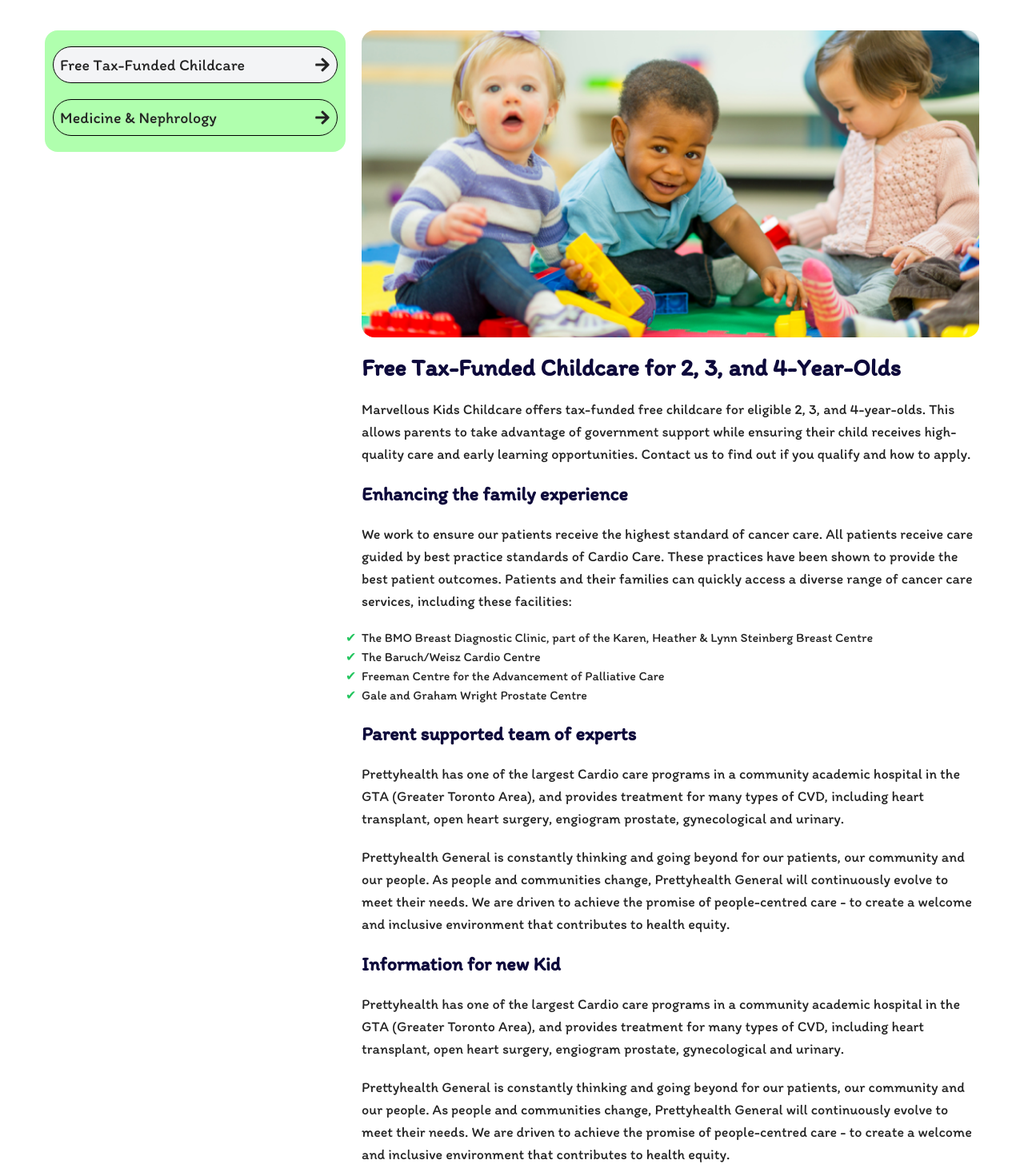
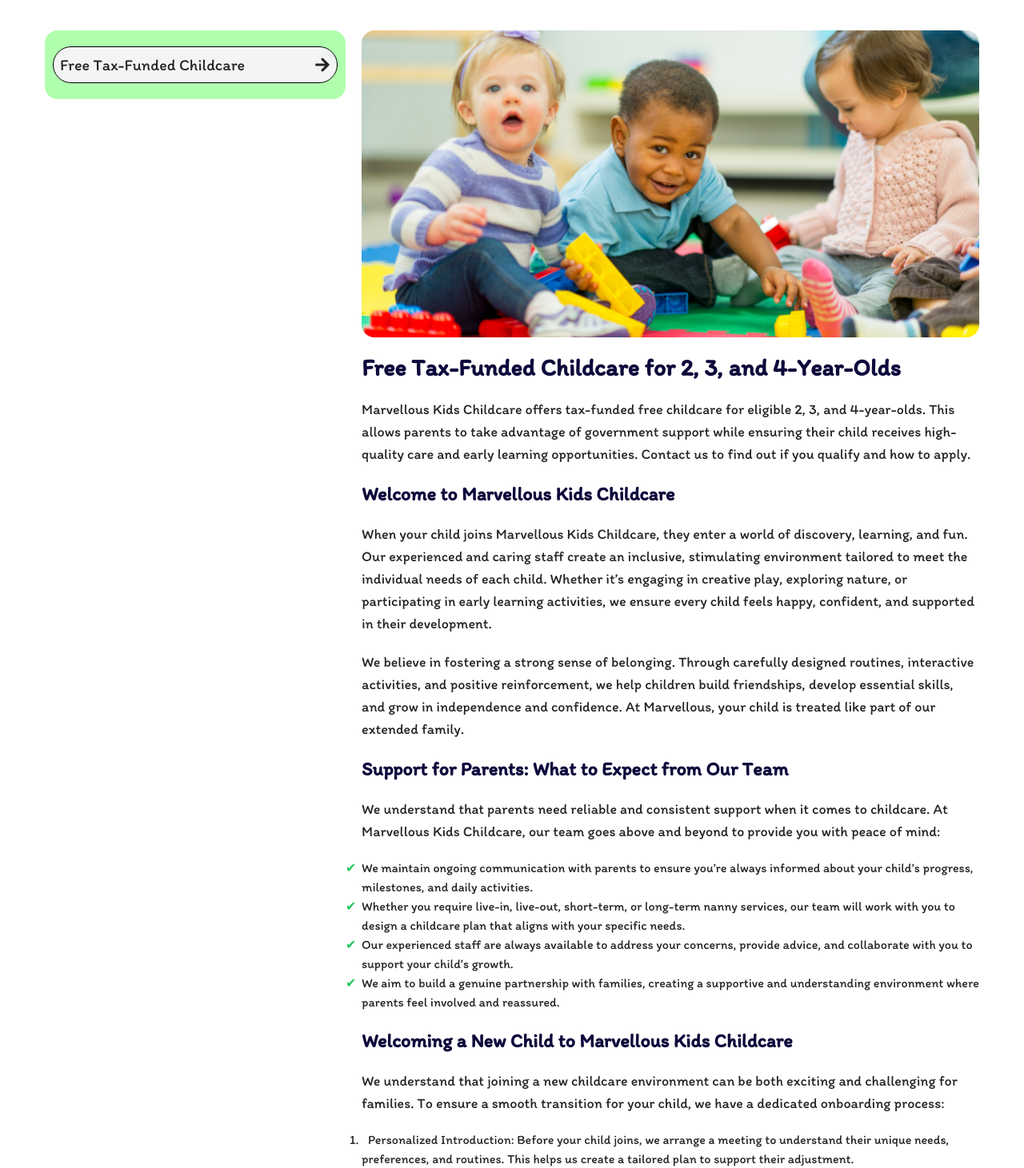
Before and after one commit to cycodedconcept/marvellouskids-ui, a Next.js app: page /area-of-care in a window 1280 px wide. Shown: the part 889-2350 px from the top of the page at 80% size. Built offline with nearby package versions, Linux system fonts and the light colour scheme.

Commit message:
Update: Revise sidebar content to enhance messaging and clarity for Marvellous Kids Childcare

```diff
--- a/data/sidebarContent.ts
+++ b/data/sidebarContent.ts
@@ -8,87 +8,105 @@ export const sidebarContentData = [
 				type: "p",
 				text: "Marvellous Kids Childcare offers tax-funded free childcare for eligible 2, 3, and 4-year-olds. This allows parents to take advantage of government support while ensuring their child receives high-quality care and early learning opportunities. Contact us to find out if you qualify and how to apply.",
 			},
-			{ type: "h5", text: "Enhancing the family experience" },
+			{ type: "h5", text: "Welcome to Marvellous Kids Childcare" },
 			{
 				type: "p",
-				text: "We work to ensure our patients receive the highest standard of cancer care. All patients receive care guided by best practice standards of Cardio Care. These practices have been shown to provide the best patient outcomes. Patients and their families can quickly access a diverse range of cancer care services, including these facilities:",
+				text: "When your child joins Marvellous Kids Childcare, they enter a world of discovery, learning, and fun. Our experienced and caring staff create an inclusive, stimulating environment tailored to meet the individual needs of each child. Whether it’s engaging in creative play, exploring nature, or participating in early learning activities, we ensure every child feels happy, confident, and supported in their development.",
+			},
+			{
+				type: "p",
+				text: "We believe in fostering a strong sense of belonging. Through carefully designed routines, interactive activities, and positive reinforcement, we help children build friendships, develop essential skills, and grow in independence and confidence. At Marvellous, your child is treated like part of our extended family.",
+			},
+			{
+				type: "h5",
+				text: "Support for Parents: What to Expect from Our Team",
+			},
+			{
+				type: "p",
+				text: "We understand that parents need reliable and consistent support when it comes to childcare. At Marvellous Kids Childcare, our team goes above and beyond to provide you with peace of mind:",
 			},
 			{
 				type: "list",
+				listTitle: ["Open Communication: ", "Tailored Flexibility: ", "Expert Guidance: ", "Family-Centric Approach: "],
 				items: [
-					"The BMO Breast Diagnostic Clinic, part of the Karen, Heather & Lynn Steinberg Breast Centre",
-					"The Baruch/Weisz Cardio Centre",
-					"Freeman Centre for the Advancement of Palliative Care",
-					"Gale and Graham Wright Prostate Centre",
+					"We maintain ongoing communication with parents to ensure you’re always informed about your child’s progress, milestones, and daily activities.",
+					"Whether you require live-in, live-out, short-term, or long-term nanny services, our team will work with you to design a childcare plan that aligns with your specific needs.",
+					"Our experienced staff are always available to address your concerns, provide advice, and collaborate with you to support your child’s growth.",
+					"We aim to build a genuine partnership with families, creating a supportive and understanding environment where parents feel involved and reassured.",
 				],
 			},
-			{ type: "h5", text: "Parent supported team of experts" },
+			{ type: "h5", text: "Welcoming a New Child to Marvellous Kids Childcare" },
 			{
 				type: "p",
-				text: "Prettyhealth has one of the largest Cardio care programs in a community academic hospital in the GTA (Greater Toronto Area), and provides treatment for many types of CVD, including heart transplant, open heart surgery, engiogram prostate, gynecological and urinary.",
+				text: "We understand that joining a new childcare environment can be both exciting and challenging for families. To ensure a smooth transition for your child, we have a dedicated onboarding process:",
+			},
+			{
+				type: "list",
+				listType: "ordered",
+				items: [
+					"Personalized Introduction: Before your child joins, we arrange a meeting to understand their unique needs, preferences, and routines. This helps us create a tailored plan to support their adjustment.",
+					"Gradual Transition: For new children, we implement a phased settling-in process. This includes short initial sessions where they can explore the environment and get to know their caregivers at their own pace.",
+					"Family Engagement: We encourage parents to be part of the settling-in process. Whether it’s staying for the first few sessions or sharing special items that bring comfort to your child, we work collaboratively to make the experience stress-free.",
+					"Consistent Care: Our team focuses on building trust and connection with each child, ensuring they feel safe, secure, and excited to be part of the Marvellous family.",
+				],
 			},
 			{
 				type: "p",
-				text: "Prettyhealth General is constantly thinking and going beyond for our patients, our community and our people. As people and communities change, Prettyhealth General will continuously evolve to meet their needs. We are driven to achieve the promise of people-centred care - to create a welcome and inclusive environment that contributes to health equity.",
-			},
-			{ type: "h5", text: "Information for new Kid" },
-			{
-				type: "p",
-				text: "Prettyhealth has one of the largest Cardio care programs in a community academic hospital in the GTA (Greater Toronto Area), and provides treatment for many types of CVD, including heart transplant, open heart surgery, engiogram prostate, gynecological and urinary.",
+				text: "At Marvellous Kids Childcare, we are committed to making every new beginning a positive and joyful experience for both parents and children.",
 			},
 			{
 				type: "p",
-				text: "Prettyhealth General is constantly thinking and going beyond for our patients, our community and our people. As people and communities change, Prettyhealth General will continuously evolve to meet their needs. We are driven to achieve the promise of people-centred care - to create a welcome and inclusive environment that contributes to health equity.",
+				text: "Choose Marvellous Kids Childcare for professional, loving, and flexible support for your family. Together, we’ll create an incredible journey of growth, learning, and happiness for your child.",
 			},
 		],
 	},
 
-	{
-		title: "Medicine & Nephrology",
-		content: [
-			{ type: "img", src: "/assets/care-for-every-child.png", alt: "Nephrology Care Image" },
-			{ type: "h2", text: "Advanced Medicine & Nephrology Care" },
-			{
-				type: "p",
-				text: "Our state-of-the-art Nephrology department provides cutting-edge care for patients with kidney-related conditions. From advanced diagnostics to personalized treatment plans, we are committed to ensuring the best outcomes for every patient.",
-			},
-			{ type: "h5", text: "Comprehensive Services Include:" },
-			{
-				type: "list",
-				items: [
-					"Chronic kidney disease (CKD) management",
-					"Dialysis and home dialysis programs",
-					"Kidney transplantation services",
-					"Preventive care for kidney health",
-				],
-			},
-			{ type: "h5", text: "Why Choose Us?" },
-			{
-				type: "p",
-				text: "Our multidisciplinary team consists of highly skilled nephrologists, nurses, and dietitians who work together to provide holistic care. We also emphasize patient education, empowering individuals to manage their kidney health effectively.",
-			},
-			{
-				type: "p",
-				text: "Through research and innovation, we strive to lead in the field of nephrology. With a focus on compassion and precision, we offer treatments tailored to meet the unique needs of each patient.",
-			},
-			{ type: "h5", text: "Support for Families and Patients" },
-			{
-				type: "p",
-				text: "We recognize the importance of family in the healing process. Our support programs provide counseling, dietary advice, and resources to help patients and their loved ones navigate their health journey.",
-			},
-			{
-				type: "list",
-				items: [
-					"Access to nutritional and lifestyle counseling",
-					"Support groups for patients with CKD",
-					"Education sessions on dialysis and transplantation",
-					"24/7 access to medical specialists",
-				],
-			},
-			{
-				type: "p",
-				text: "By choosing our Nephrology department, you gain access to a comprehensive care ecosystem designed to enhance quality of life and achieve optimal health outcomes.",
-			},
-		],
-	},
+	// {
+	// 	title: "Medicine & Nephrology",
+	// 	content: [
+	// 		{ type: "img", src: "/assets/care-for-every-child.png", alt: "Nephrology Care Image" },
+	// 		{ type: "h2", text: "Advanced Medicine & Nephrology Care" },
+	// 		{
+	// 			type: "p",
+	// 			text: "Our state-of-the-art Nephrology department provides cutting-edge care for patients with kidney-related conditions. From advanced diagnostics to personalized treatment plans, we are committed to ensuring the best outcomes for every patient.",
+	// 		},
+	// 		{ type: "h5", text: "Comprehensive Services Include:" },
+	// 		{
+	// 			type: "list",
+	// 			items: [
+	// 				"Chronic kidney disease (CKD) management",
+	// 				"Dialysis and home dialysis programs",
+	// 				"Kidney transplantation services",
+	// 				"Preventive care for kidney health",
+	// 			],
+	// 		},
+	// 		{ type: "h5", text: "Why Choose Us?" },
+	// 		{
+	// 			type: "p",
+	// 			text: "Our multidisciplinary team consists of highly skilled nephrologists, nurses, and dietitians who work together to provide holistic care. We also emphasize patient education, empowering individuals to manage their kidney health effectively.",
+	// 		},
+	// 		{
+	// 			type: "p",
+	// 			text: "Through research and innovation, we strive to lead in the field of nephrology. With a focus on compassion and precision, we offer treatments tailored to meet the unique needs of each patient.",
+	// 		},
+	// 		{ type: "h5", text: "Support for Families and Patients" },
+	// 		{
+	// 			type: "p",
+	// 			text: "We recognize the importance of family in the healing process. Our support programs provide counseling, dietary advice, and resources to help patients and their loved ones navigate their health journey.",
+	// 		},
+	// 		{
+	// 			type: "list",
+	// 			items: [
+	// 				"Access to nutritional and lifestyle counseling",
+	// 				"Support groups for patients with CKD",
+	// 				"Education sessions on dialysis and transplantation",
+	// 				"24/7 access to medical specialists",
+	// 			],
+	// 		},
+	// 		{
+	// 			type: "p",
+	// 			text: "By choosing our Nephrology department, you gain access to a comprehensive care ecosystem designed to enhance quality of life and achieve optimal health outcomes.",
+	// 		},
+	// 	],
+	// },
 ];
```
